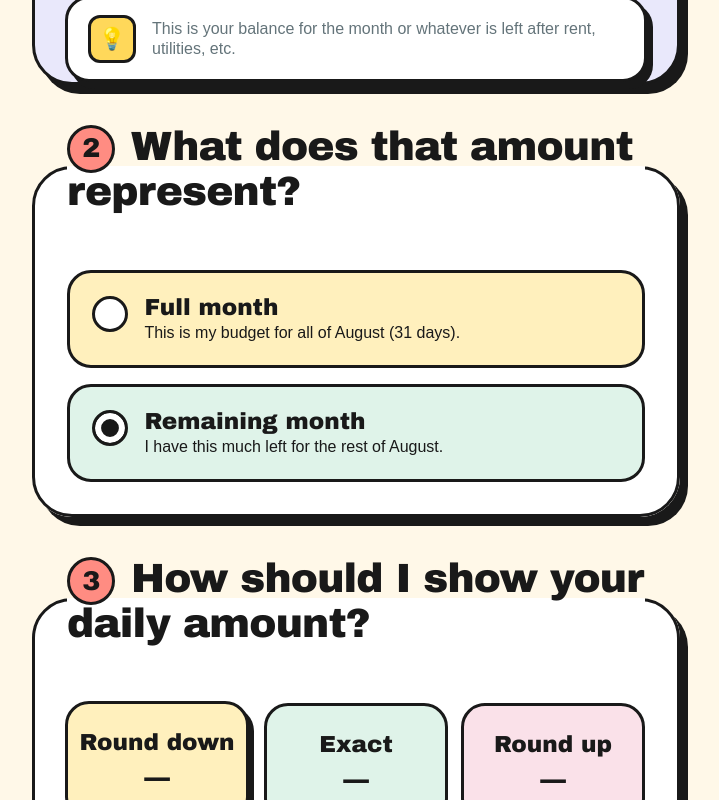
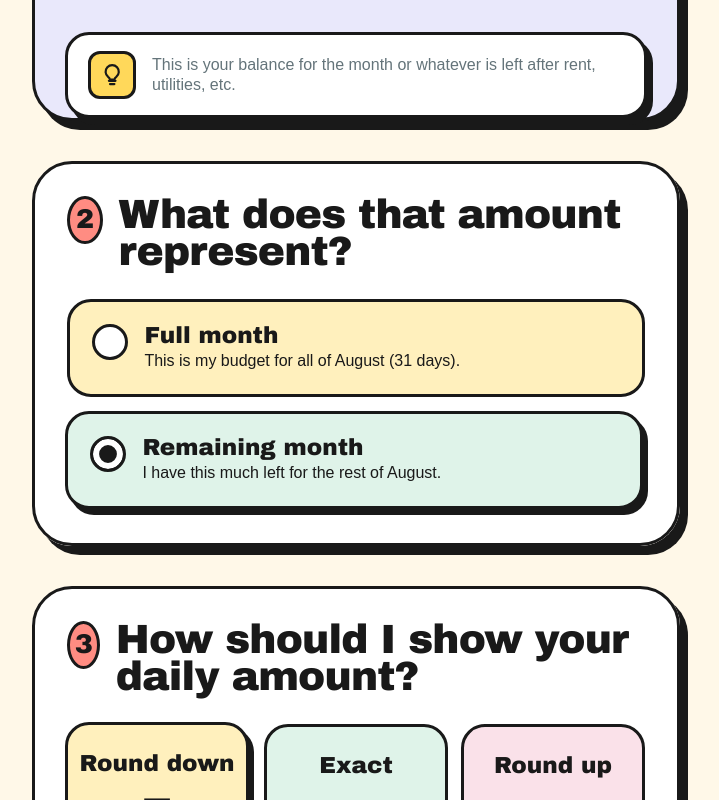
Before and after one commit to sharonmc-cloud/budgeting-app, a React (Vite) app: page / in a window 1280 px wide. Shown: the part 640-1440 px from the top of the page, without its empty margins (284-1003 px from the left). Built offline with nearby package versions, Linux system fonts and the light colour scheme; a web font is replaced by a local one.

Commit message:
Polish budget setup visual details

```diff
--- a/src/App.css
+++ b/src/App.css
@@ -8,6 +8,8 @@
   margin: 0 auto 3rem;
   text-align: center;
 }
+
+.setup--active .setup__header { margin-bottom: 1.5rem; }
 
 .setup__eyebrow {
   display: inline-block;
@@ -67,6 +69,12 @@
   font-weight: 700;
   letter-spacing: -0.02em;
   line-height: 0.92;
+}
+
+.setup-card__heading {
+  display: flex;
+  align-items: flex-start;
+  padding-right: 0 !important;
 }
 
 .setup-card h2 { padding-right: 3.25rem; }
@@ -142,8 +150,17 @@ html[data-input-modality='keyboard'] .money-input:has(input:focus-visible) { out
   border: 3px solid var(--color-ink);
   border-radius: .75rem;
   background: var(--color-yellow);
-  font-size: 1.35rem;
 }
+.setup-card__tip svg {
+  width: 1.65rem;
+  height: 1.65rem;
+  fill: none;
+  stroke: var(--color-ink);
+  stroke-width: 2;
+  stroke-linecap: round;
+  stroke-linejoin: round;
+}
+.setup-card--empty .setup-card__tip { margin-top: 2.25rem; }
 .radio-stack { display: grid; gap: 1rem; }
 .radio-card, .rounding-card { position: relative; display: block; cursor: pointer; }
 .radio-card input, .rounding-card input { position: absolute; width: 1px; height: 1px; opacity: 0; }
@@ -169,6 +186,7 @@ html[data-input-modality='keyboard'] .money-input:has(input:focus-visible) { out
   background: #fff;
 }
 .radio-card input:checked + span i { box-shadow: inset 0 0 0 .38rem #fff; background: var(--color-ink); }
+.radio-card input:checked + span { box-shadow: 5px 6px 0 var(--color-ink); transform: translate(-2px, -2px); }
 .radio-card b { display: grid; gap: .25rem; font-weight: inherit; }
 .radio-card strong, .rounding-card strong { font-family: var(--font-display); font-size: 1.45rem; line-height: 1; }
 .radio-card small { font-size: 1rem; line-height: 1.25; }
@@ -177,7 +195,9 @@ html[data-input-modality='keyboard'] .rounding-card input:focus-visible + span {
 .rounding-grid { display: grid; grid-template-columns: repeat(3, minmax(0, 1fr)); gap: .8rem; }
 .rounding-card > span {
   display: grid;
+  grid-template-rows: auto auto;
   align-content: center;
+  justify-items: center;
   gap: .65rem;
   min-height: 7.5rem;
   padding: .75rem .4rem;
--- a/src/components/BudgetSetup.tsx
+++ b/src/components/BudgetSetup.tsx
@@ -57,7 +57,7 @@ function BudgetSetup({ onComplete, initialAmountCents, initialRounding = 'down',
   }
 
   return (
-    <main className="setup">
+    <main className={`setup${amountCents !== null ? ' setup--active' : ''}`}>
       <header className="setup__header">
         <p className="setup__eyebrow">{newMonth ? `New month · ${month.monthName}` : 'Your spending game plan'}</p>
         <h1>{newMonth ? `Set ${month.monthName}'s amount.` : 'Let\'s find your daily number.'}</h1>
@@ -65,7 +65,7 @@ function BudgetSetup({ onComplete, initialAmountCents, initialRounding = 'down',
       </header>
 
       <form onSubmit={submit} noValidate>
-        <section className="setup-card setup-card--amount" aria-labelledby="amount-title">
+        <section className={`setup-card setup-card--amount${amount.trim() ? '' : ' setup-card--empty'}`} aria-labelledby="amount-title">
           {!newMonth && <span className="setup-card__number" aria-hidden="true">1</span>}
           <h2 id="amount-title">{newMonth ? `Spending amount for ${month.monthName}` : 'How much can you spend this month?'}</h2>
           <label className="money-input">
@@ -96,11 +96,11 @@ function BudgetSetup({ onComplete, initialAmountCents, initialRounding = 'down',
               .
             </p>
           )}
-          {!newMonth && <div className="setup-card__tip"><span aria-hidden="true">💡</span><p>This is your balance for the month or whatever is left after rent, utilities, etc.</p></div>}
+          {!newMonth && <div className="setup-card__tip"><span aria-hidden="true"><svg viewBox="0 0 24 24"><path d="M9 18h6M10 21h4M8.3 14.5A6 6 0 1 1 15.7 14.5C14.7 15.2 14.2 16 14 17h-4c-.2-1-.7-1.8-1.7-2.5Z" /></svg></span><p>This is your balance for the month or whatever is left after rent, utilities, etc.</p></div>}
         </section>
 
-        {!newMonth && <fieldset className="setup-card">
-          <legend><span className="setup-card__number" aria-hidden="true">2</span>What does that amount represent?</legend>
+        {!newMonth && <fieldset className="setup-card" aria-labelledby="interpretation-title">
+          <h2 className="setup-card__heading" id="interpretation-title"><span className="setup-card__number" aria-hidden="true">2</span>What does that amount represent?</h2>
           <div className="radio-stack">
             <label className="radio-card radio-card--yellow">
               <input type="radio" name="interpretation" value="full-month" checked={interpretation === 'full-month'} onChange={() => setInterpretation('full-month')} />
@@ -113,8 +113,8 @@ function BudgetSetup({ onComplete, initialAmountCents, initialRounding = 'down',
           </div>
         </fieldset>}
 
-        <fieldset className="setup-card">
-          <legend>{!newMonth && <span className="setup-card__number" aria-hidden="true">3</span>}How should I show your daily amount?</legend>
+        <fieldset className="setup-card" aria-labelledby="rounding-title">
+          <h2 className="setup-card__heading" id="rounding-title">{!newMonth && <span className="setup-card__number" aria-hidden="true">3</span>}How should I show your daily amount?</h2>
           <div className="rounding-grid">
             {choices.map((choice) => {
               const preview = amountCents === null ? null : getDailyAllocationCents(amountCents, days, choice.value)
```
